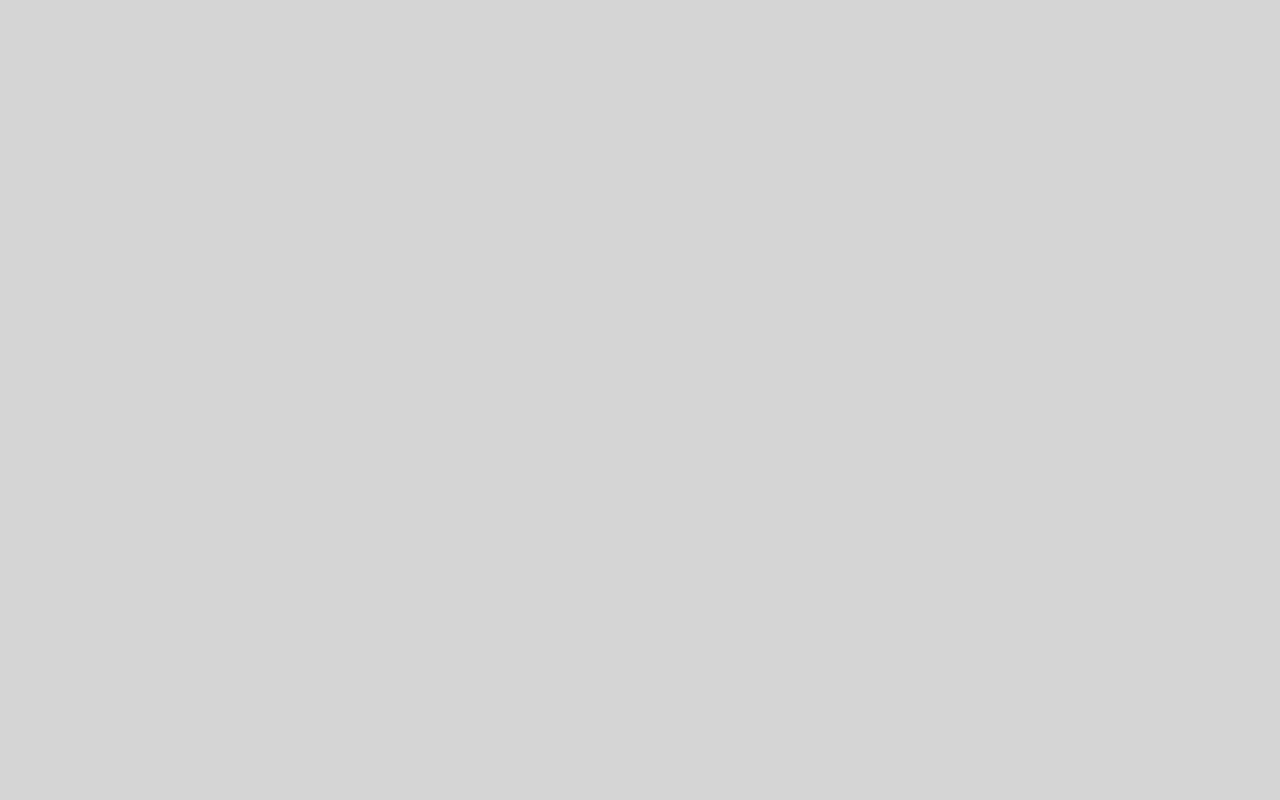
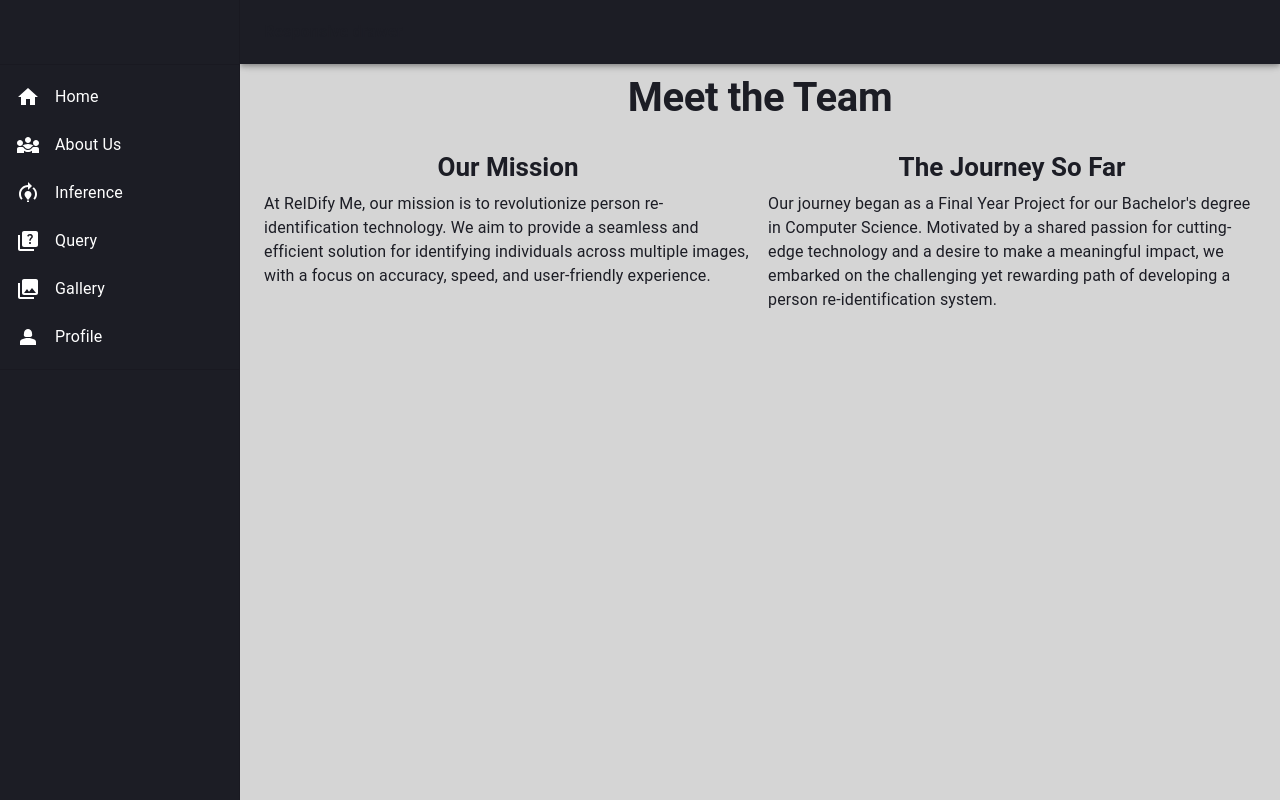
Before and after one commit to hamza-choudhary/person-reid-app-fyp, a React (Vite) app in the folder frontend/: page /about-us in a window 1280 px wide. Before the commit this address had no page. Built offline with nearby package versions, Linux system fonts and the light colour scheme.

Commit message:
Added Icons to sidebar and started about us page

```diff
--- a/frontend/src/App.tsx
+++ b/frontend/src/App.tsx
@@ -10,6 +10,7 @@ import Gallery from "./pages/Gallery";
 import Inference from "./pages/Inference";
 import QueryPage from "./pages/Query";
 import Auth from "./pages/Auth";
+import AboutUs from "./pages/AboutUs";
 
 function App() {
   return (
@@ -21,6 +22,7 @@ function App() {
           <Route path="/query" element={<QueryPage />} />
           <Route path="/inference" element={<Inference />} />
           <Route path="/auth" element={<Auth />} />
+          <Route path="/about-us" element={<AboutUs />} />
         </Routes>
       </ThemeProvider>
     </>
--- a/frontend/src/components/Sidebar.tsx
+++ b/frontend/src/components/Sidebar.tsx
@@ -16,18 +16,26 @@ import MenuIcon from "@mui/icons-material/Menu";
 import Toolbar from "@mui/material/Toolbar";
 import Typography from "@mui/material/Typography";
 import { NavLink } from "react-router-dom";
+import HomeIcon from "@mui/icons-material/Home";
+import CollectionsIcon from "@mui/icons-material/Collections";
+import ModelTrainingIcon from "@mui/icons-material/ModelTraining";
+import QuizIcon from "@mui/icons-material/Quiz";
+import Person2Icon from "@mui/icons-material/Person2";
+import Diversity3Icon from "@mui/icons-material/Diversity3";
 
 const drawerWidth = 240;
 
-const pages: { name: string; link: string }[] = [
+const pages: { name: string; link: string; icon: any }[] = [
   {
     name: "Home",
     link: "/",
+    icon: <HomeIcon />,
   },
-  { name: "Inference", link: `/inference` },
-  { name: "Query", link: `/query` },
-  { name: "Gallery", link: `/gallery` },
-  // { name: "About Us", link: `/about-us` },
+  { name: "About Us", link: `/about-us`, icon: <Diversity3Icon /> },
+  { name: "Inference", link: `/inference`, icon: <ModelTrainingIcon /> },
+  { name: "Query", link: `/query`, icon: <QuizIcon /> },
+  { name: "Gallery", link: `/gallery`, icon: <CollectionsIcon /> },
+  { name: "Profile", link: `/profile`, icon: <Person2Icon /> },
   // { name: "FAQs", link: `/faqs` },
 ];
 
@@ -52,8 +60,17 @@ export default function ResponsiveDrawer(props: any) {
               </ListItemIcon> */}
               <NavLink
                 to={`${text.link}`}
-                style={{ color: "white", textDecoration: "none" }}
+                style={{
+                  color: "white",
+                  textDecoration: "none",
+                  display: "flex",
+                  alignItems: "center",
+                  columnGap: "15px",
+                }}
               >
+                <ListItemIcon sx={{ color: "text.primary", minWidth: "auto" }}>
+                  {text.icon}
+                </ListItemIcon>
                 <ListItemText primary={text.name} />
               </NavLink>
             </ListItemButton>
--- /dev/null
+++ b/frontend/src/pages/AboutUs/index.tsx
@@ -0,0 +1,62 @@
+import ResponsiveDrawer from "../../components/Sidebar";
+import { Typography, Box, Grid } from "@mui/material";
+const AboutUs = () => {
+  return (
+    <ResponsiveDrawer>
+      <Typography variant="h2" textAlign="center" color="text.secondary">
+        Meet the Team
+      </Typography>
+
+      <Grid container columnSpacing={2} sx={{ mt: "30px" }}>
+        <Grid item lg={6}>
+          <Box>
+            <Typography
+              variant="h3"
+              color="text.secondary"
+              sx={{
+                fontWeight: "600",
+                textAlign: "center",
+                mb: "10px",
+                fontSize: "26px",
+              }}
+            >
+              Our Mission
+            </Typography>
+            <Typography paragraph color="text.secondary">
+              At ReIDify Me, our mission is to revolutionize person
+              re-identification technology. We aim to provide a seamless and
+              efficient solution for identifying individuals across multiple
+              images, with a focus on accuracy, speed, and user-friendly
+              experience.
+            </Typography>
+          </Box>
+        </Grid>
+        <Grid item lg={6}>
+          <Box>
+            <Typography
+              variant="h3"
+              color="text.secondary"
+              sx={{
+                fontWeight: "600",
+                textAlign: "center",
+                mb: "10px",
+                fontSize: "26px",
+              }}
+            >
+              The Journey So Far
+            </Typography>
+            <Typography paragraph color="text.secondary">
+              Our journey began as a Final Year Project for our Bachelor's
+              degree in Computer Science. Motivated by a shared passion for
+              cutting-edge technology and a desire to make a meaningful impact,
+              we embarked on the challenging yet rewarding path of developing a
+              person re-identification system.
+            </Typography>
+          </Box>
+        </Grid>
+      </Grid>
+    </ResponsiveDrawer>
+  );
+};
+
+export default AboutUs;
```
Also changed, not shown: frontend/src/assets/hamza.jpg (added), frontend/src/assets/supervisor.jpg (added).
